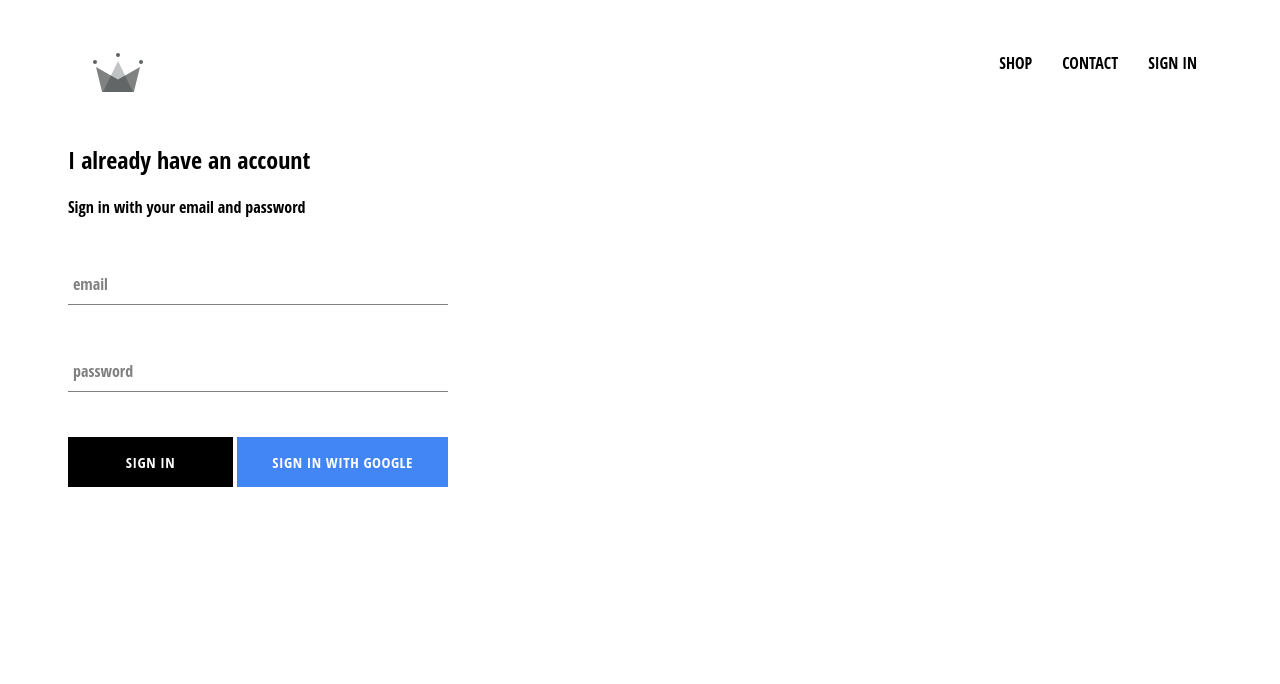
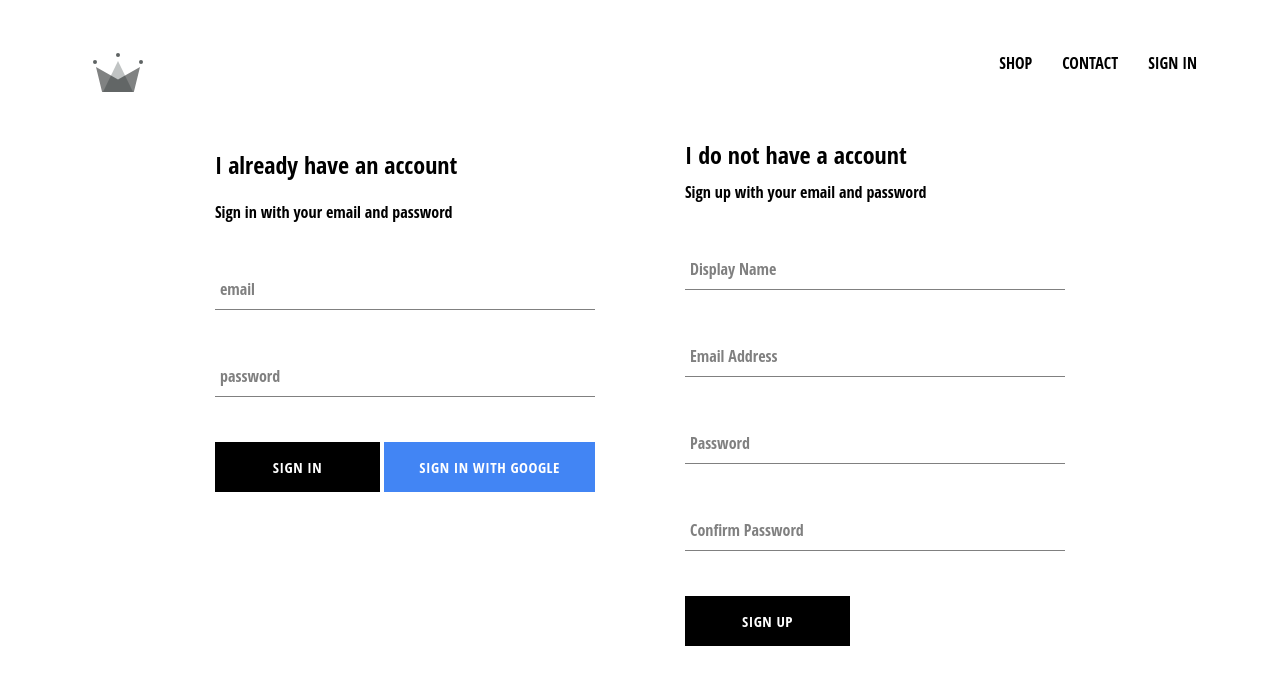
Before and after one commit to ronrk/crwn-clothing, a React (Create React App) app: page /signin in a window 1280 px wide. Shown: the top 684 px of the page. Built offline with nearby package versions, Linux system fonts and the light colour scheme; no server answers; the HTML template or start-up script is replaced by a standard one.

Commit message:
implement firebase, added SignOut

```diff
--- a/src/App.js
+++ b/src/App.js
@@ -6,7 +6,7 @@
 import ShopPage from "./pages/shop/shop.component";
 import SignInAndSignUp from "./pages/sign-in-sign-up/sign-in-sign-up.component";
 
-import { auth } from "./firebase/firebase.utils";
+import { auth, createUserProfileDocument } from "./firebase/firebase.utils";
 
 import "./App.css";
 
@@ -22,10 +22,23 @@
   unsubscribeFromAuth = null;
 
   componentDidMount() {
-    this.unsubscribeFromAuth = auth.onAuthStateChanged((user) => {
-      this.setState({ currentUser: user });
+    this.unsubscribeFromAuth = auth.onAuthStateChanged(async (userAuth) => {
+      if (userAuth) {
+        const userRef = await createUserProfileDocument(userAuth);
 
-      console.log(user);
+        userRef.onSnapshot((snapShot) => {
+          this.setState({
+            currentUser: {
+              id: snapShot.id,
+              ...snapShot.data(),
+            },
+          });
+          console.log(this.state);
+        });
+        this.setState({ currentUser: userAuth });
+      } else {
+        this.setState({ currentUser: null });
+      }
     });
   }
 
--- a/src/components/sign-in/sign-in.styles.scss
+++ b/src/components/sign-in/sign-in.styles.scss
@@ -2,9 +2,9 @@
   width: 380px;
   display: flex;
   flex-direction: column;
-}
-.title {
-  margin: 10px 0;
+  .title {
+    margin: 10px 0;
+  }
 }
 .buttons {
   display: flex;
--- /dev/null
+++ b/src/components/sign-up/sign-up.component.jsx
@@ -0,0 +1,103 @@
+import React, { Component } from "react";
+
+import FormInput from "../form-input/form-input.compunent";
+import CustomButton from "../custom-button/custom-button.component";
+
+import { auth, createUserProfileDocument } from "../../firebase/firebase.utils";
+
+import "./sign-up.styles.scss";
+
+class SignUp extends Component {
+  constructor() {
+    super();
+
+    this.state = {
+      displayName: "",
+      email: "",
+      password: "",
+      confirmPassword: "",
+    };
+  }
+
+  handleSubmit = async (e) => {
+    e.preventDefault();
+
+    const { displayName, email, password, confirmPassword } = this.state;
+
+    if (password !== confirmPassword) {
+      alert("passwords don't match");
+      return;
+    }
+
+    try {
+      const { user } = await auth.createUserWithEmailAndPassword(
+        email,
+        password
+      );
+
+      await createUserProfileDocument(user, { displayName });
+
+      this.setState({
+        displayName: "",
+        email: "",
+        password: "",
+        confirmPassword: "",
+      });
+    } catch (error) {
+      console.log(error);
+    }
+  };
+
+  handleChange = (e) => {
+    const { name, value } = e.target;
+
+    this.setState({ [name]: value });
+  };
+
+  render() {
+    const { displayName, email, password, confirmPassword } = this.state;
+    return (
+      <div className="sign-up">
+        <h2 className="title">I do not have a account</h2>
+        <span>Sign up with your email and password</span>
+        <form className="sign-up-form" onSubmit={this.handleSubmit}>
+          <FormInput
+            type="text"
+            name="displayName"
+            value={displayName}
+            handleChange={this.handleChange}
+            label="Display Name"
+            required
+          />
+          <FormInput
+            type="email"
+            name="email"
+            value={email}
+            handleChange={this.handleChange}
+            label="Email Address"
+            required
+          />
+          <FormInput
+            type="password"
+            name="password"
+            value={password}
+            handleChange={this.handleChange}
+            label="Password"
+            required
+          />
+          <FormInput
+            type="password"
+            name="confirmPassword"
+            value={confirmPassword}
+            handleChange={this.handleChange}
+            label="Confirm Password"
+            required
+          />
+          <CustomButton type="submit">SIGN UP</CustomButton>
+        </form>
+      </div>
+    );
+  }
+}
+
+export default SignUp;
--- /dev/null
+++ b/src/components/sign-up/sign-up.styles.scss
@@ -0,0 +1,9 @@
+.sign-up {
+  display: flex;
+  flex-direction: column;
+  width: 380px;
+
+  .title {
+    margin: 10px 0;
+  }
+}
--- a/src/firebase/firebase.utils.js
+++ b/src/firebase/firebase.utils.js
@@ -11,6 +11,32 @@
   appId: "1:745790696031:web:37e78a849761c2cd1609ea",
 };
 
+export const createUserProfileDocument = async (userAuth, additionalData) => {
+  if (!userAuth) return;
+
+  const userRef = firestore.doc(`users/${userAuth.uid}`);
+
+  const snapShot = await userRef.get();
+
+  if (!snapShot.exists) {
+    const { displayName, email } = userAuth;
+    const createdAt = new Date();
+
+    try {
+      await userRef.set({
+        displayName,
+        email,
+        createdAt,
+        ...additionalData,
+      });
+    } catch (error) {
+      console.log("error creating user", error.message);
+    }
+  }
+
+  return userRef;
+};
+
 firebase.initializeApp(config);
 
 export const auth = firebase.auth();
--- a/src/pages/sign-in-sign-up/sign-in-sign-up.component.jsx
+++ b/src/pages/sign-in-sign-up/sign-in-sign-up.component.jsx
@@ -1,6 +1,7 @@
 import React from "react";
 
 import SignIn from "../../components/sign-in/sign-in.component";
+import SignUp from "../../components/sign-up/sign-up.component";
 
 import "./sign-in-sign-up.styles.scss";
 
@@ -8,6 +9,7 @@
   return (
     <div className="sign-in-and-sign-up">
       <SignIn />
+      <SignUp />
     </div>
   );
 };
--- a/src/pages/sign-in-sign-up/sign-in-sign-up.styles.scss
+++ b/src/pages/sign-in-sign-up/sign-in-sign-up.styles.scss
@@ -0,0 +1,6 @@
+.sign-in-and-sign-up {
+  width: 850px;
+  display: flex;
+  justify-content: space-between;
+  margin: 30px auto;
+}
```
